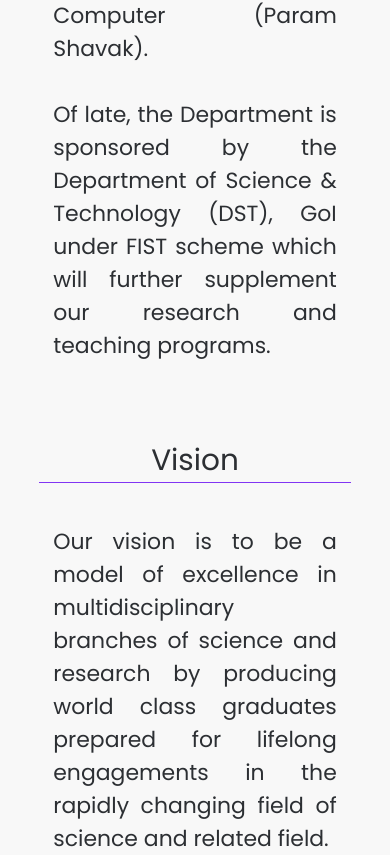
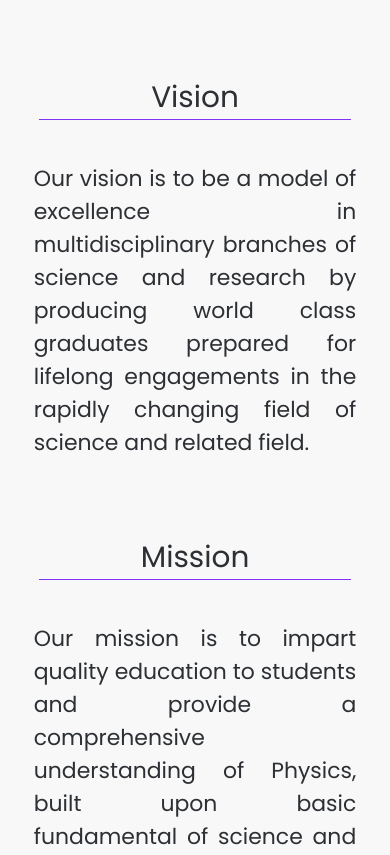
Before and after one commit to nitsphy-dev/physics21, a React (Create React App) app: page /about-us in a window 390 px wide. Shown: the part 2769-3624 px from the top of the page. Built offline with nearby package versions, Linux system fonts and the light colour scheme.

Commit message:
About us mob

```diff
--- a/src/pages/AboutUs.jsx
+++ b/src/pages/AboutUs.jsx
@@ -230,7 +230,7 @@ const AboutUs = props => {
 			</div>
 
 			<div className='heading'>Contact</div>
-			<div className='msg'>
+			<div className='msg contact'>
 				Dr. Subhasis Panda,
 				<br />
 				Head of the Department,
--- a/src/pages/css/AboutUs.scss
+++ b/src/pages/css/AboutUs.scss
@@ -20,4 +20,14 @@ main.about-us {
 		text-align: justify;
 		font-size: 2.6vh;
 	}
+
+	@media screen and (max-width: 500px) {
+		div.msg {
+			width: 100%;
+		}
+
+		div.contact {
+			text-align: center;
+		}
+	}
 }
```
